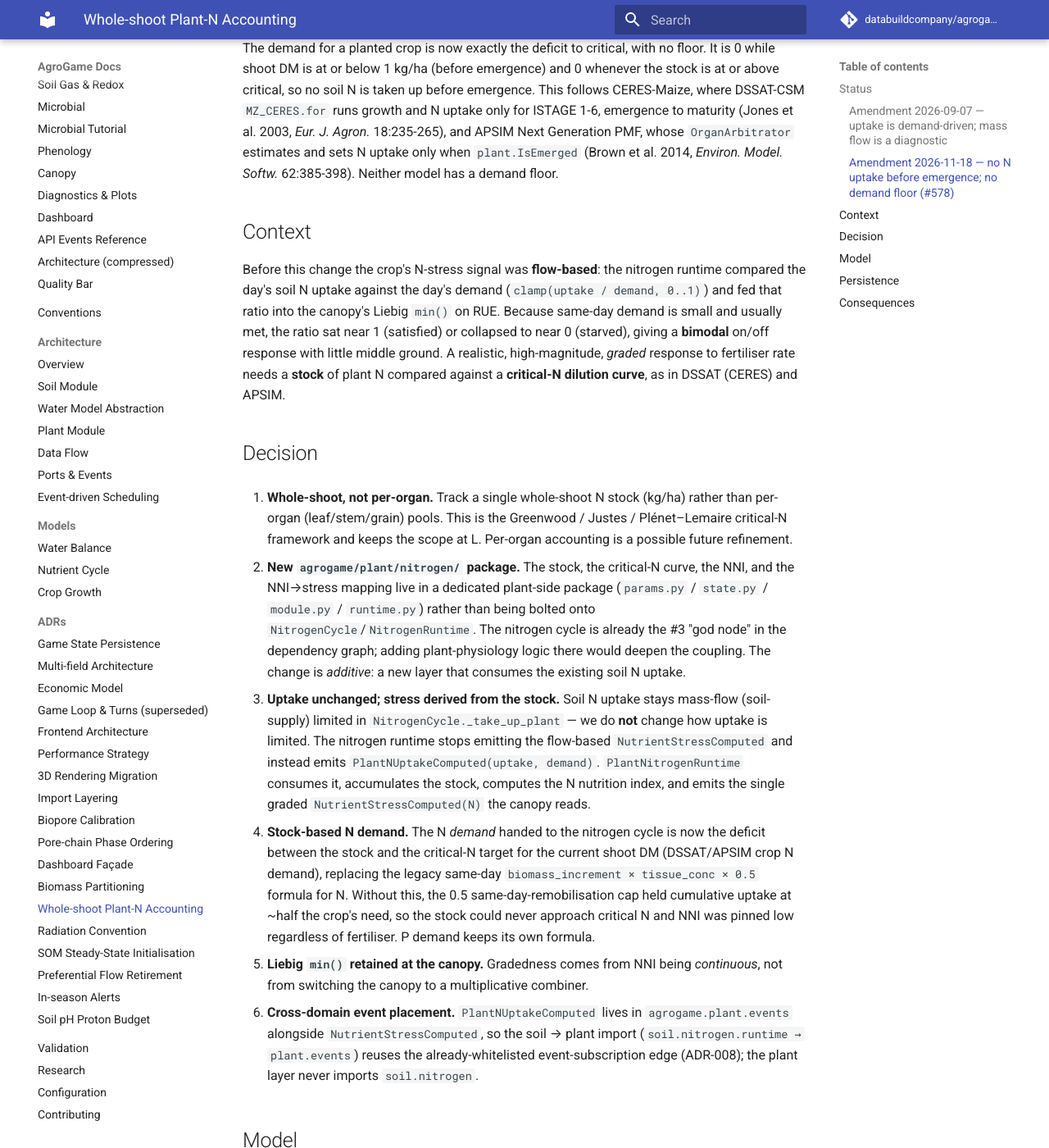
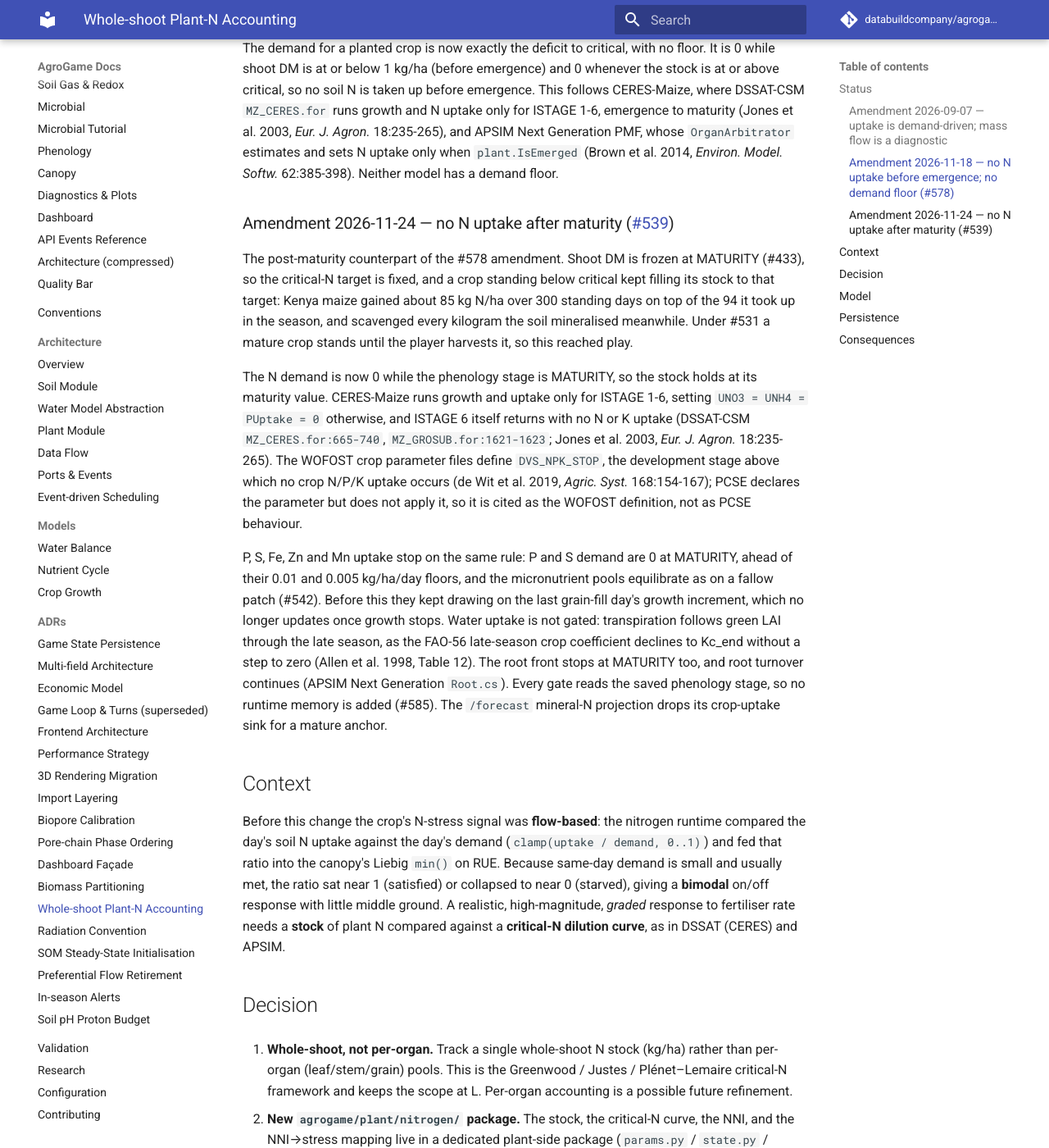
Before and after one commit to gedejong/agrogame, an MkDocs documentation site: the page built from docs/adr/ADR-013-plant-nitrogen-stock.md, in a window 1280 px wide and 1400 px high, scrolled down 817 px. Shown: the whole window at 82% size. Built offline with MkDocs 1.6.1 and Material for MkDocs 9.7.7, drawn with Linux system fonts in a browser that asks for light colours; comment, search, counter and statistics services are not loaded.

Commit message:
docs(#539): ADR-013 amendment and plant roots after maturity
Dated ADR-013 amendment: no N uptake after maturity, with P, S and
micronutrient uptake stopping on the same rule, citing CERES-Maize and
WOFOST DVS_NPK_STOP. docs/plant.md records that the root front stops at
MATURITY, turnover continues, and transpiration follows green LAI.

Co-Authored-By: Claude Opus 5.5 <noreply@anthropic.com>

```diff
--- a/docs/adr/ADR-013-plant-nitrogen-stock.md
+++ b/docs/adr/ADR-013-plant-nitrogen-stock.md
@@ -35,6 +35,37 @@ and N uptake only for ISTAGE 1-6, emergence to maturity (Jones et al. 2003,
 `OrganArbitrator` estimates and sets N uptake only when `plant.IsEmerged`
 (Brown et al. 2014, *Environ. Model. Softw.* 62:385-398). Neither model has a
 demand floor.
+
+### Amendment 2026-11-24 — no N uptake after maturity ([#539](https://github.com/gedejong/agrogame/issues/539))
+
+The post-maturity counterpart of the #578 amendment. Shoot DM is frozen at
+MATURITY (#433), so the critical-N target is fixed, and a crop standing below
+critical kept filling its stock to that target: Kenya maize gained about
+85 kg N/ha over 300 standing days on top of the 94 it took up in the season,
+and scavenged every kilogram the soil mineralised meanwhile. Under #531 a
+mature crop stands until the player harvests it, so this reached play.
+
+The N demand is now 0 while the phenology stage is MATURITY, so the stock
+holds at its maturity value. CERES-Maize runs growth and uptake only for
+ISTAGE 1-6, setting `UNO3 = UNH4 = PUptake = 0` otherwise, and ISTAGE 6 itself
+returns with no N or K uptake (DSSAT-CSM `MZ_CERES.for:665-740`,
+`MZ_GROSUB.for:1621-1623`; Jones et al. 2003, *Eur. J. Agron.* 18:235-265).
+The WOFOST crop parameter files define `DVS_NPK_STOP`, the development stage
+above which no crop N/P/K uptake occurs (de Wit et al. 2019, *Agric. Syst.*
+168:154-167); PCSE declares the parameter but does not apply it, so it is cited
+as the WOFOST definition, not as PCSE behaviour.
+
+P, S, Fe, Zn and Mn uptake stop on the same rule: P and S demand are 0 at
+MATURITY, ahead of their 0.01 and 0.005 kg/ha/day floors, and the micronutrient
+pools equilibrate as on a fallow patch (#542). Before this they kept drawing on
+the last grain-fill day's growth increment, which no longer updates once
+growth stops. Water uptake is not gated: transpiration follows green LAI
+through the late season, as the FAO-56 late-season crop coefficient declines
+to Kc_end without a step to zero (Allen et al. 1998, Table 12). The root front
+stops at MATURITY too, and root turnover continues (APSIM Next Generation
+`Root.cs`). Every gate reads the saved phenology stage, so no runtime memory is
+added (#585). The `/forecast` mineral-N projection drops its crop-uptake sink
+for a mature anchor.
 
 ## Context
 
```
Also changed, not shown: docs/plant.md (+21 -1 lines).
